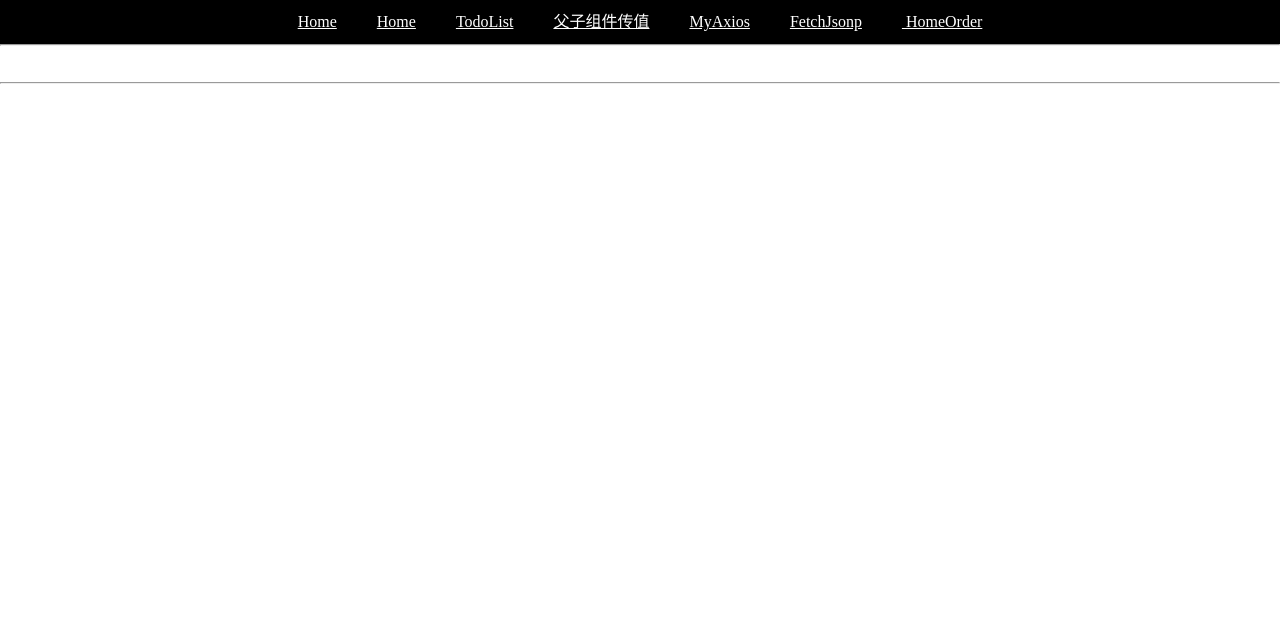
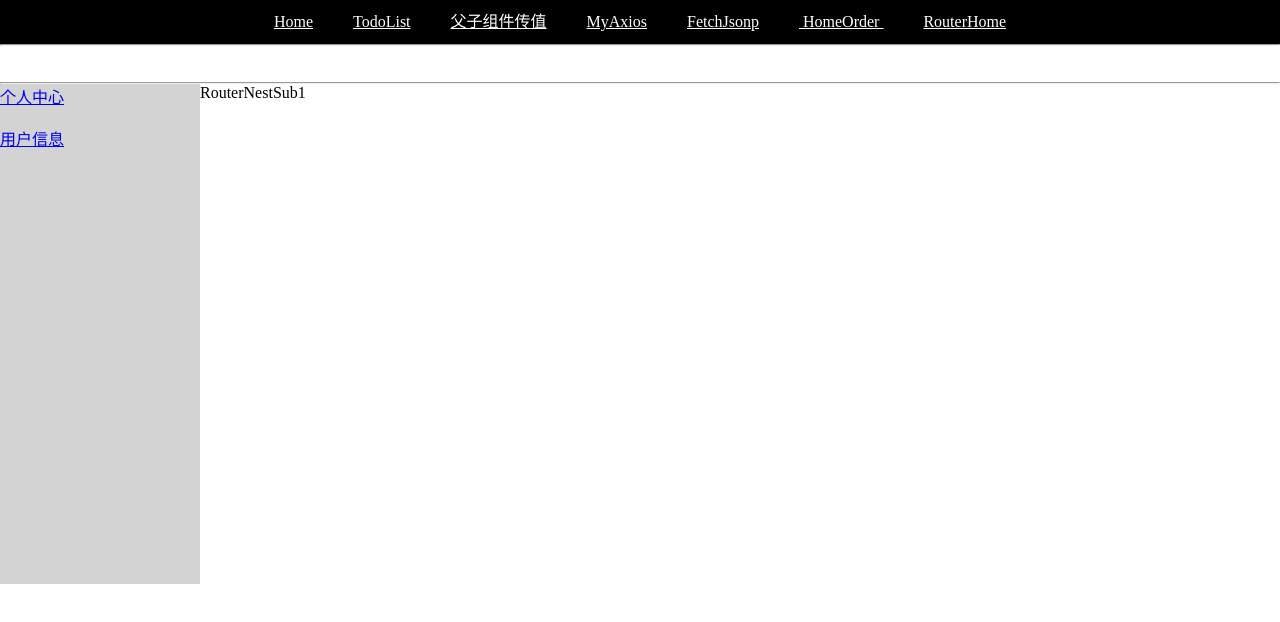
Before and after one commit to zzqhd/reactDemo, a React (Create React App) app: page /RouterNestHome in a window 1280 px wide. Shown: the top 622 px of the page. Built offline with nearby package versions, Linux system fonts and the light colour scheme.

Commit message:
嵌套路由path问题修改，完成嵌套路由

```diff
--- a/src/App.js
+++ b/src/App.js
@@ -12,7 +12,8 @@ import './assets/css/app.css'
 import HomeOrder    from './project_order/HomeOrder'
 import OrderContent from './project_order/OrderContent'
 import Login from './project_order/Login'
-
+import RouterNestHome from "./Router/RouterNest/RouterNestHome";
+// import User from  './Router/RouterNest/User'
 class App extends Component {
 
   // render 模版  jsx,
@@ -21,36 +22,37 @@ class App extends Component {
         <Router>
             <div>
                 <header className="title">
-
-                    <Link to="/">Home</Link>
                     <Link to="/Home">Home</Link>
                     <Link to="/TodoList">TodoList</Link>
                     <Link to="/SuperComponent">父子组件传值</Link>
                     <Link to="/MyAxios">MyAxios</Link>
                     <Link to="/FetchJsonp">FetchJsonp</Link>
                     <Link to='/HomeOrder'> HomeOrder </Link>
+                    <Link to='/RouterHome'> RouterHome </Link>
 
                 </header>
+
                 <hr/>
                 <br/>
                 <br/>
                 <hr/>
-                {/*URL path路由 -- 静态路由*/}
-                <Route exact path="/" component={RouterHome} />
-                <Route path="/Home" component={Home} />
-                <Route path="/TodoList" component={TodoList} />
-                <Route path="/SuperComponent" component={SuperComponent} />
-                <Route path="/MyAxios" component={MyAxios} />
-                <Route path="/FetchJsonp" component={FetchJsonp} />
-                <Route path="/RouterHome" component={RouterHome} />
-                <Route path="/HomeOrder" component={HomeOrder} />
-                <Route path="/Login" component={Login} />
+                {/*/!*URL path路由 -- 静态路由*!/*/}
+                <Route exact path="/" component={Home} />
+                <Route path="/Home" component={Home}/>
+                <Route path="/TodoList" component={TodoList}/>
+                <Route path="/SuperComponent" component={SuperComponent}/>
+                <Route path="/MyAxios" component={MyAxios}/>
+                <Route path="/FetchJsonp" component={FetchJsonp}/>
+                <Route path="/RouterHome" component={RouterHome}/>
+                <Route path="/HomeOrder" component={HomeOrder}/>
+                <Route path="/Login" component={Login}/>
+                <Route path="/RouterNestHome" component={RouterNestHome}/>
                 {/*动态路由*/}
-                <Route path="/RouterContent/:myParams" component={RouteContent} />
+                <Route path="/RouterContent/:myParams" component={RouteContent}/>
                 {/*get路由*/}
-                <Route path="/RouterContent" component={RouteContent} />
+                <Route path="/RouterContent" component={RouteContent}/>
                 {/*动态路由*/}
-                <Route path="/OrderContent/:id" component={OrderContent} />
+                <Route path="/OrderContent/:id" component={OrderContent}/>
             </div>
 
         </Router>
--- /dev/null
+++ b/src/Router/RouterNest/RouterNest.css
@@ -0,0 +1,17 @@
+.content {
+    width: 100%;
+    height: 500px;
+    display: flex;
+}
+
+
+.content .left {
+    background-color: lightgray;
+    width: 200px;
+    height: 500px;
+}
+
+.content .right {
+    height: 500px;
+    flex-grow: 1;
+}
--- /dev/null
+++ b/src/Router/RouterNest/RouterNestHome.js
@@ -0,0 +1,57 @@
+import React from 'react'
+
+import { BrowserRouter as Router, Route, Link } from "react-router-dom";
+import RouterNestSub1 from '../RouterNest/RouterNestSub1';
+import RouterNestSub2 from '../RouterNest/RouterNestSub2';
+import './RouterNest.css'
+
+class RouterNestHome extends  React.Component{
+    constructor(props) {
+        super(props);
+        this.state = {
+            param: "",
+        }
+    }
+
+    render() {
+        return (
+            <div className="user">
+                <div className="content">
+                    <div className="left">
+                        <Link to="/RouterNestHome/">个人中心</Link>
+                        <br/>
+                        <br/>
+                        <Link to="/RouterNestHome/RouterNestSub2">用户信息</Link>
+                    </div>
+
+                    <div className="right">
+                        <Route exact path="/RouterNestHome/" component={RouterNestSub1}/>
+                        <Route path="/RouterNestHome/RouterNestSub2" component={RouterNestSub2}/>
+                    </div>
+
+                </div>
+            </div>
+        );
+    }
+}
+
+export default RouterNestHome
+
+{/*<div>*/}
+{/*RouterNestHome*/}
+{/*<div>*/}
+{/*<Link to='/RouterNestHome/RouterNestSub1'> 子页面1 </Link>*/}
+
+{/*<br />*/}
+{/*<br />*/}
+
+{/*<Link to='/RouterNestHome/RouterNestSub2'> 子页面2 </Link>*/}
+
+{/*</div>*/}
+
+{/*<div>*/}
+{/*<Route path='/RouterNestHome/RouterNestSub1' component={RouterSub1} />*/}
+{/*<Route path='/RouterNestHome/RouterNestSub2' component={RouterSub2} />*/}
+
+{/*</div>*/}
+{/*</div>*/}
--- /dev/null
+++ b/src/Router/RouterNest/RouterNestSub1.js
@@ -0,0 +1,20 @@
+import React, { Component } from 'react';
+
+
+class RouterNestSub1 extends Component {
+    constructor(props) {
+        super(props);
+        this.state = {
+            msg:'我是个人中心'
+        };
+    }
+    render() {
+        return (
+            <div className="info">
+                RouterNestSub1
+            </div>
+        );
+    }
+}
+
+export default RouterNestSub1;
--- /dev/null
+++ b/src/Router/RouterNest/RouterNestSub2.js
@@ -0,0 +1,20 @@
+import React, { Component } from 'react';
+
+
+class RouterNestSub2 extends Component {
+    constructor(props) {
+        super(props);
+        this.state = {
+            msg:'我是个人中心'
+        };
+    }
+    render() {
+        return (
+            <div className="info">
+                RouterNestSub2
+            </div>
+        );
+    }
+}
+
+export default RouterNestSub2;
--- a/src/Router/components/RouterHome.js
+++ b/src/Router/components/RouterHome.js
@@ -1,5 +1,6 @@
 import React from 'react'
 import {BrowserRouter as Router,Route,Link} from 'react-router-dom'
+import RouterNestHome from "../RouterNest/RouterNestHome";
 
 class RouterHome extends  React.Component{
     constructor(props) {
@@ -39,6 +40,10 @@ class RouterHome extends  React.Component{
                             )
                     })
                     }
+                    <Link to='/RouterNestHome' >跳转嵌套路由 </Link>
+
+                    <Route path='/RouterNestHome' component={RouterNestHome} />
+
                 </ul>
             </div>
         );
--- a/src/project_order/css/HomeOrder.css
+++ b/src/project_order/css/HomeOrder.css
@@ -111,6 +111,9 @@ input {
     font-size: 2.4rem;
 }
 
+.pFooter .cart .cart_num .input_center {
+    display: flex;
+}
 .pFooter .cart .cart_num .input_center input {
     width: 2rem;
     width: 100%;
```
